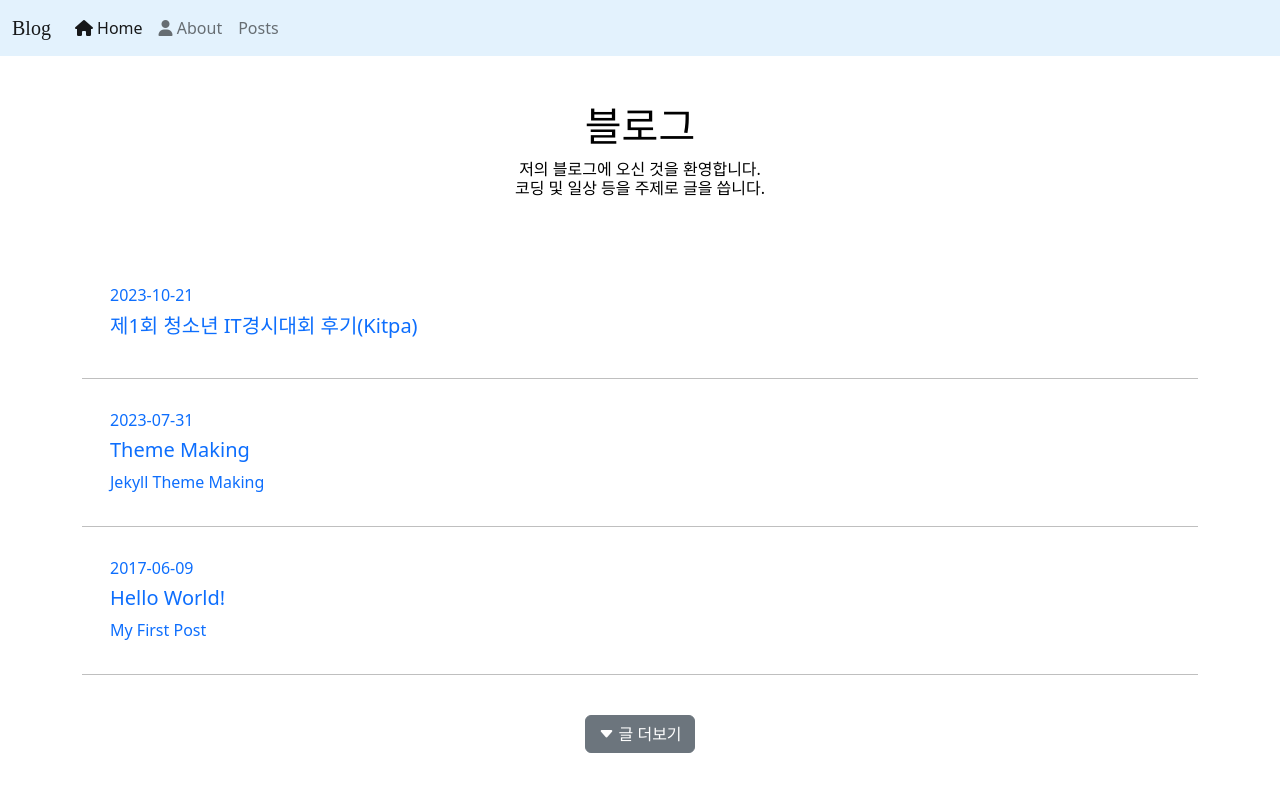
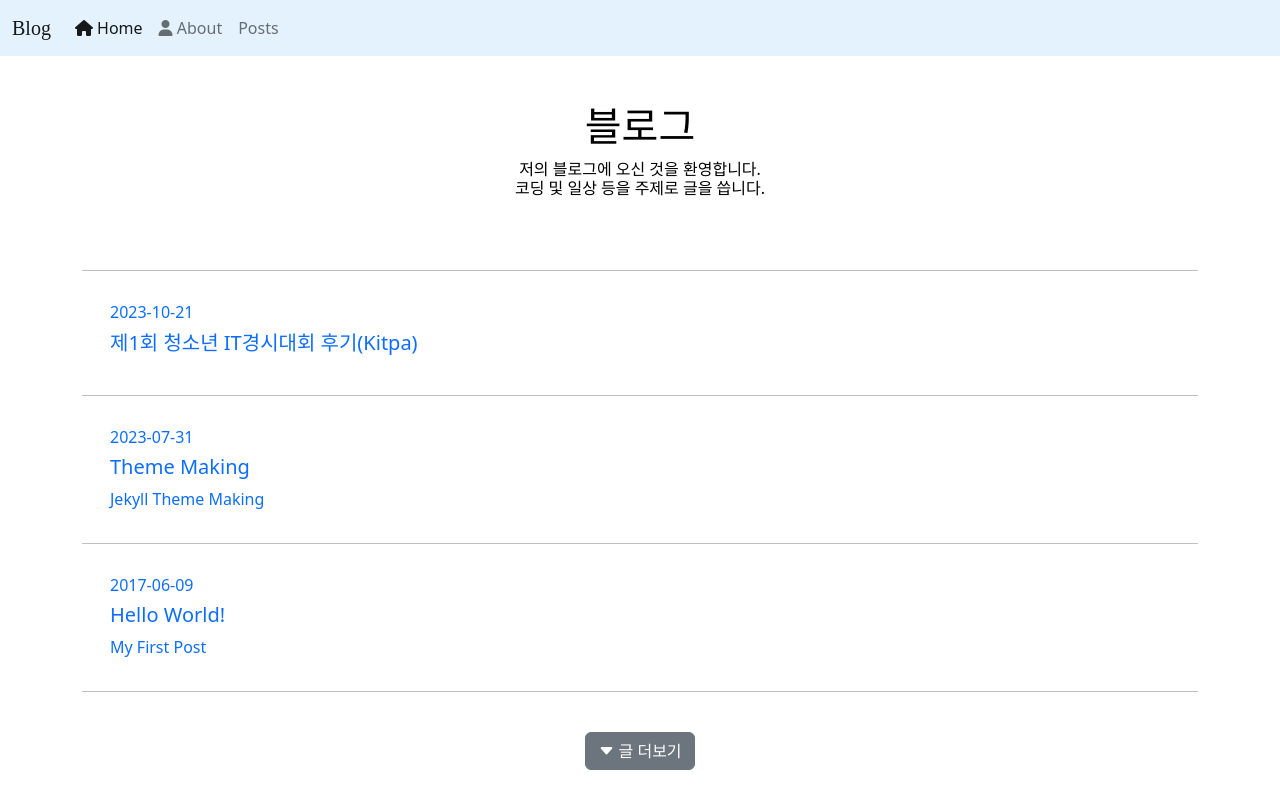
Before and after one commit to happydm09/B, a Jekyll site: the page built from pages/home.md, in a window 1280 px wide. Shown: the top 809 px of the page. Built offline with Jekyll 4.4.1, drawn with Linux system fonts in a browser that asks for light colours; nearby versions of some CDN libraries; some web fonts are replaced; comment, search, counter and statistics services are not loaded.

Commit message:
Update blog.html

```diff
--- a/_includes/blog.html
+++ b/_includes/blog.html
@@ -1,7 +1,8 @@
 <!-- Blog Posts -->
 <section class="section">
     <div class="container">
-                {% for post in site.posts %}
+                <hr>
+                {% for post in site.posts limit:5 %}
 
                 <div class='container'>
                 <a class='a' href='{{ post.url | relative_url}}'>
```
